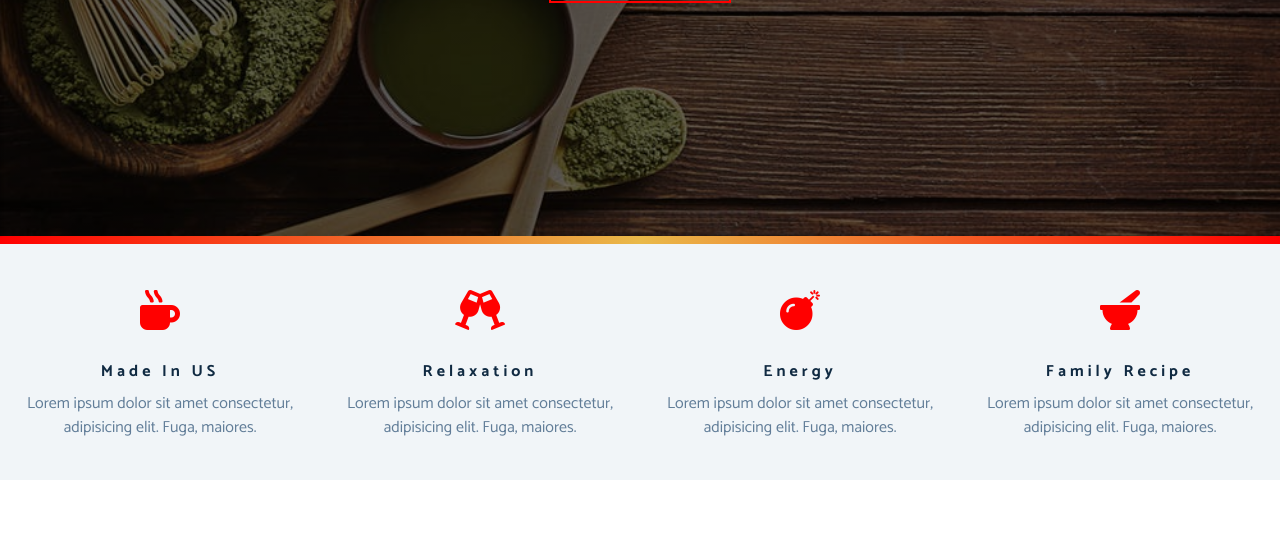
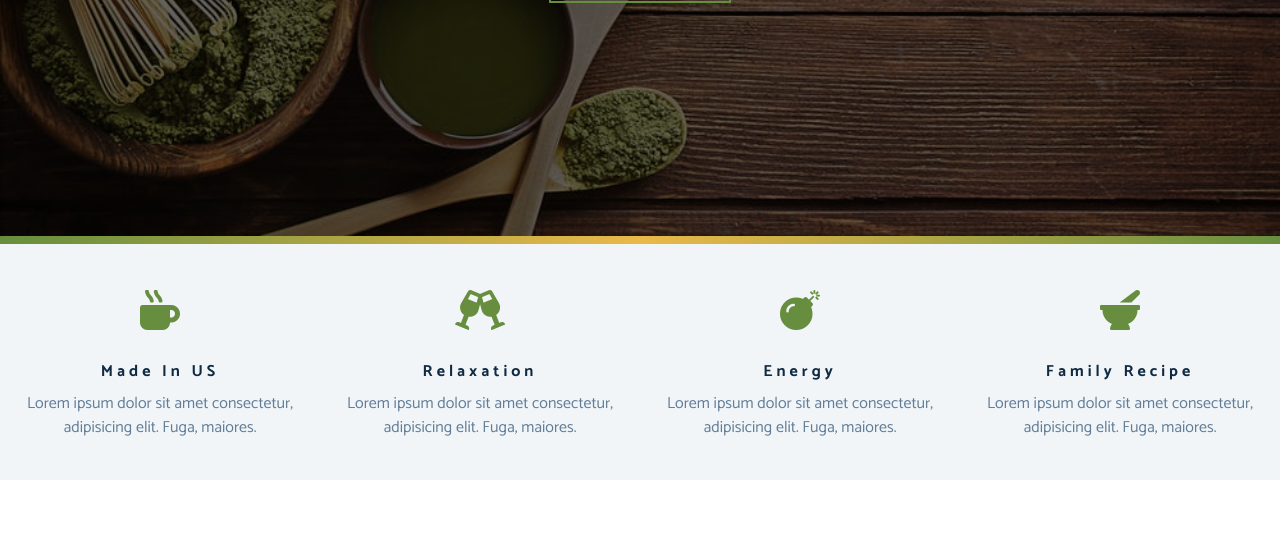
Before and after one commit to sunilyel/Teastation, a plain HTML site: page index.html in a window 1280 px wide. Shown: the part 564-1105 px from the top of the page. Drawn offline with Linux system fonts and the light colour scheme; a web font is replaced by a local one.

Commit message:
abck to normal colour

```diff
--- a/css/style.css
+++ b/css/style.css
@@ -12,8 +12,7 @@ Variables
 ====================
 */
 :root {
-  /* --clr-primary: #678e3e; */
-  --clr-primary: red;
+  --clr-primary: #678e3e;
   --clr-primary-light: #beed8c;
   --clr-grey-1: #102a42;
   --clr-grey-5: #617d98;
```
